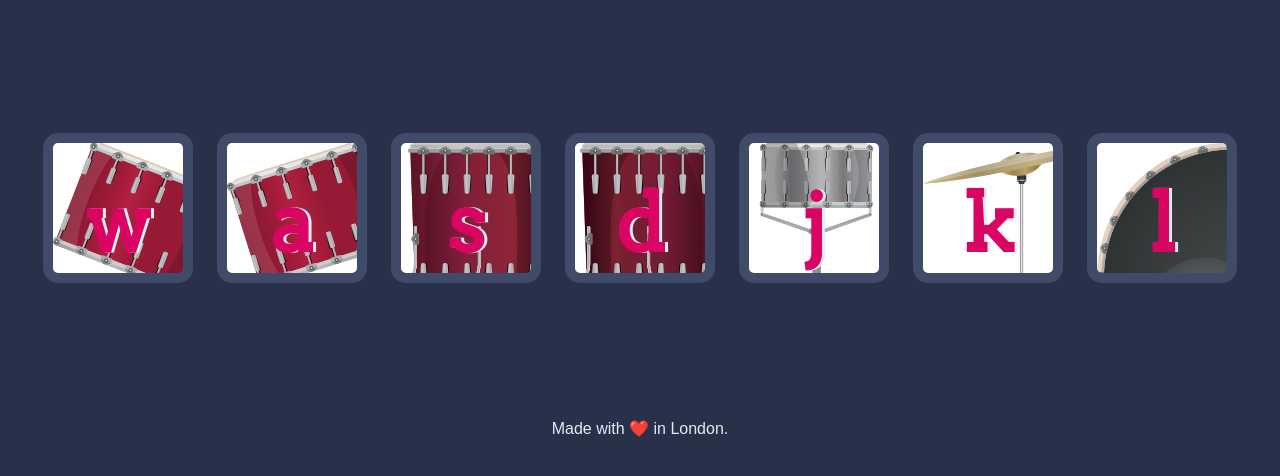
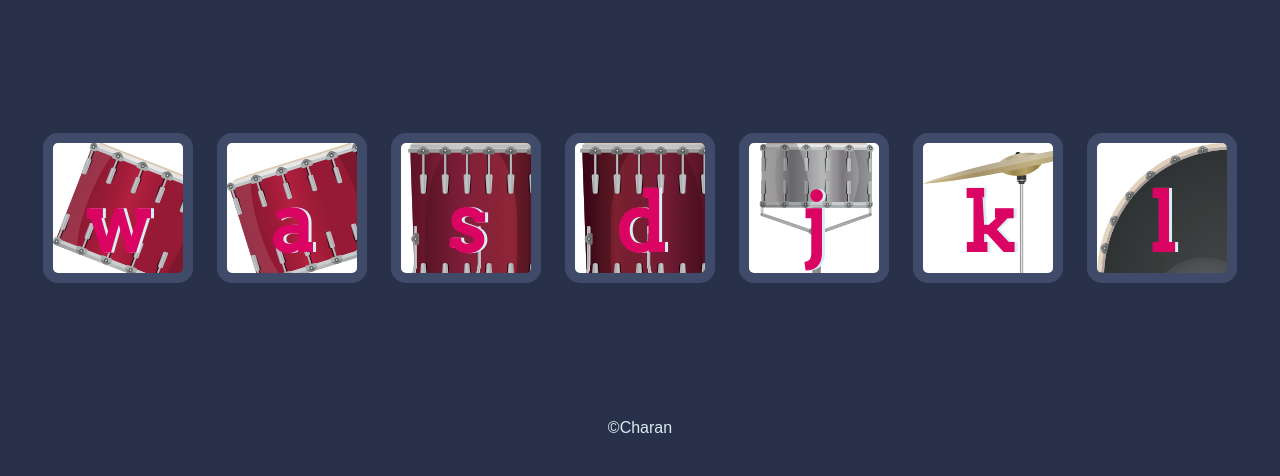
Before and after one commit to inevitable-2031/Drum-Kit, a plain HTML site: page index.html in a window 1280 px wide. Shown: the part 156-632 px from the top of the page. Drawn offline with Linux system fonts and the light colour scheme.

Commit message:
Update index.html

```diff
--- a/index.html
+++ b/index.html
@@ -23,7 +23,7 @@
 
 
   <footer>
-    Made with ❤️ in London.
+    ©Charan
   </footer>
   <script src="index.js" charset="utf-8"></script>
 </body>
```
